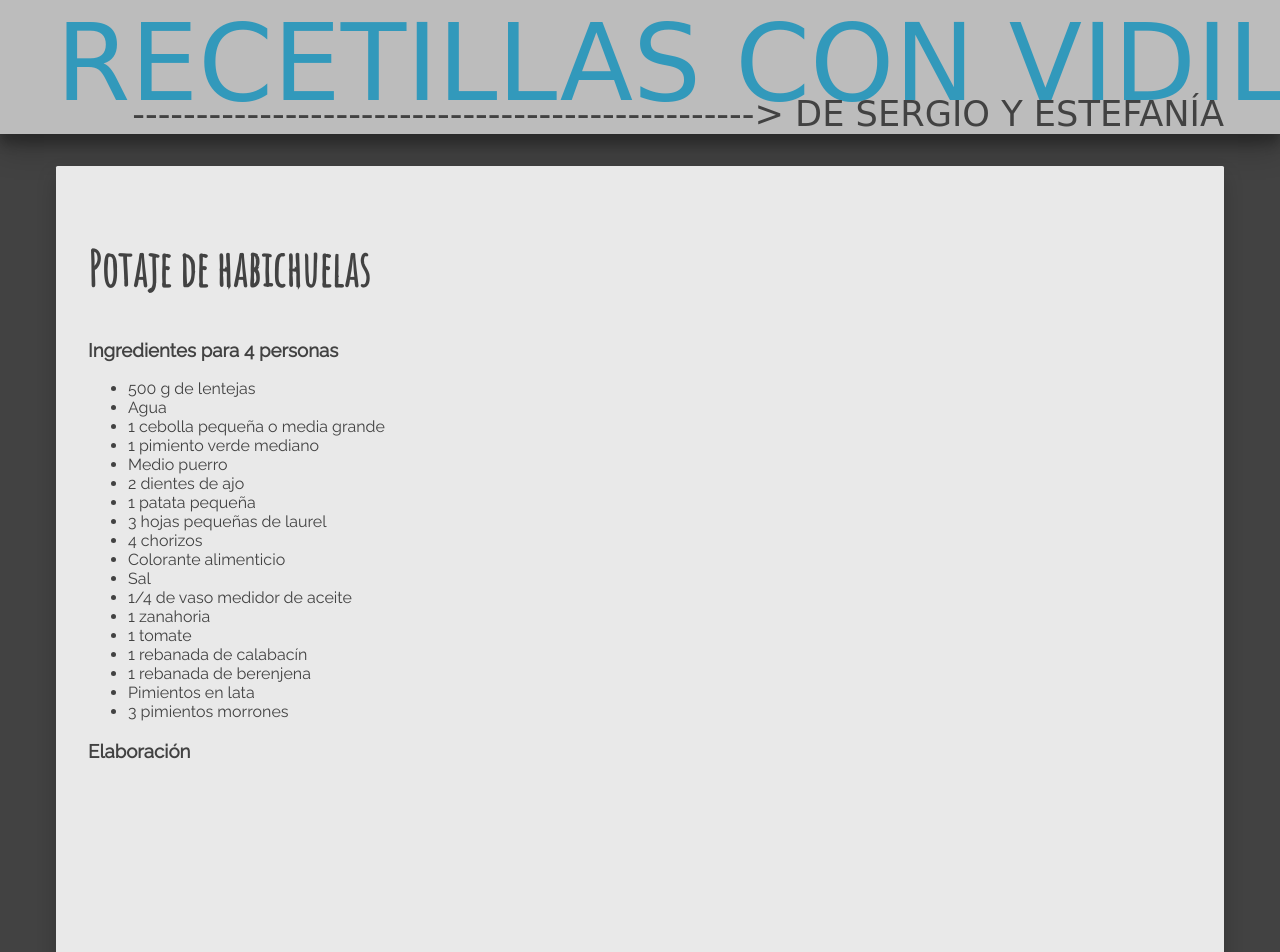
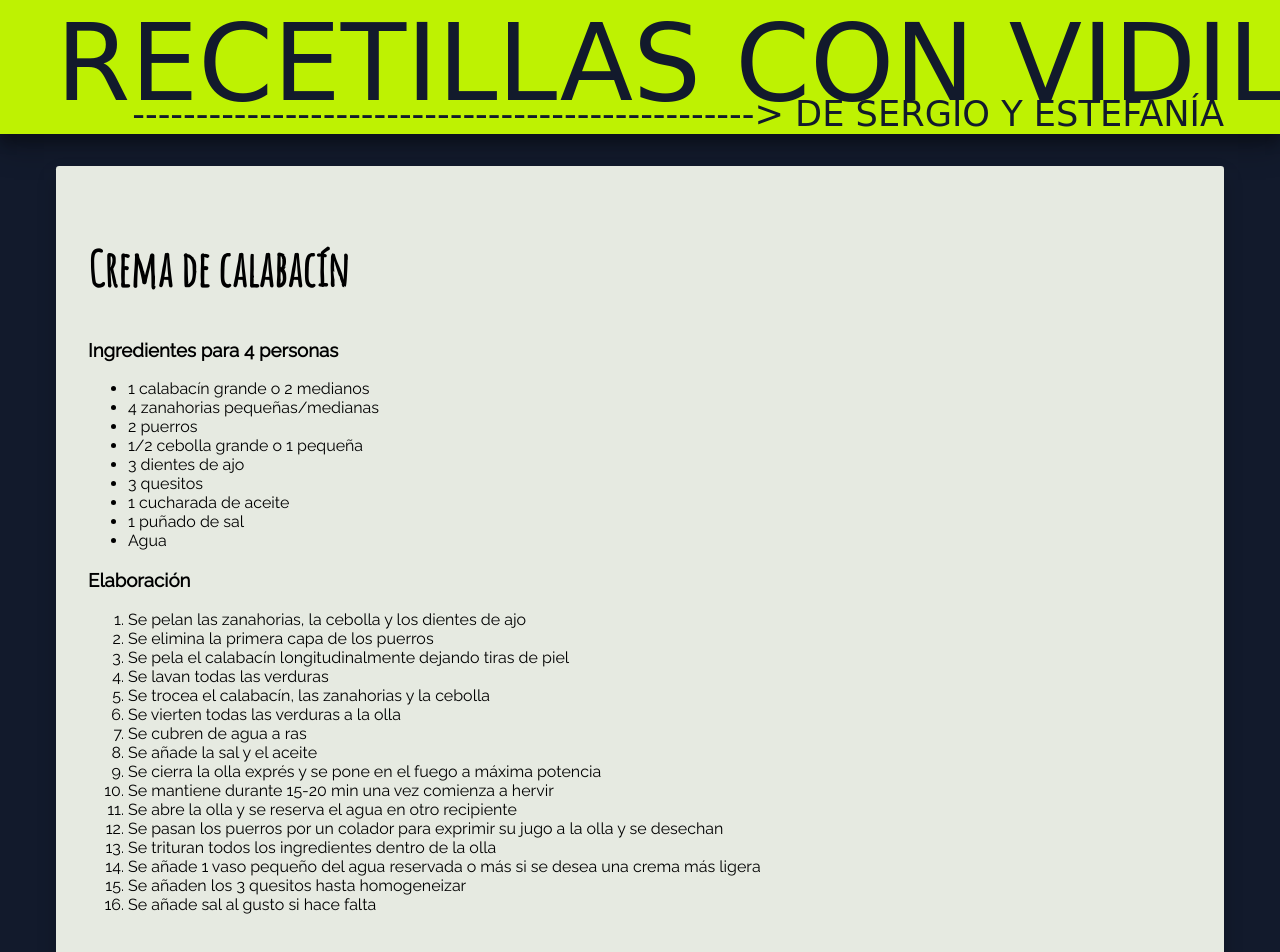
Before and after one commit to sergillana/recetillas-con-vidilla, a plain HTML site: page index.html in a window 1280 px wide. Shown: the top 952 px of the page. Drawn offline with Linux system fonts and the light colour scheme; a web font is replaced by a local one.

Commit message:
Se modifican los colores y se añade la receta de la crema de calabacín

```diff
--- a/index.html
+++ b/index.html
@@ -21,6 +21,46 @@
         </ul>
     </nav>
     <main>
+        <article>
+            <section>
+                <h2>Crema de calabacín</h2>
+            </section>
+            <section>
+                <h3>Ingredientes para 4 personas</h3>
+                <ul>
+                    <li>1 calabacín grande o 2 medianos</li>
+                    <li>4 zanahorias pequeñas/medianas</li>
+                    <li>2 puerros</li>
+                    <li>1/2 cebolla grande o 1 pequeña</li>
+                    <li>3 dientes de ajo</li>
+                    <li>3 quesitos</li>
+                    <li>1 cucharada de aceite</li>
+                    <li>1 puñado de sal</li>
+                    <li>Agua</li>
+                </ul>
+            </section>
+            <section>
+                <h3>Elaboración</h3>
+                <ol>
+                    <li>Se pelan las zanahorias, la cebolla y los dientes de ajo</li>
+                    <li>Se elimina la primera capa de los puerros</li>
+                    <li>Se pela el calabacín longitudinalmente dejando tiras de piel</li>
+                    <li>Se lavan todas las verduras</li>
+                    <li>Se trocea el calabacín, las zanahorias y la cebolla</li>
+                    <li>Se vierten todas las verduras a la olla</li>
+                    <li>Se cubren de agua a ras</li>
+                    <li>Se añade la sal y el aceite</li>
+                    <li>Se cierra la olla exprés y se pone en el fuego a máxima potencia</li>
+                    <li>Se mantiene durante 15-20 min una vez comienza a hervir</li>
+                    <li>Se abre la olla y se reserva el agua en otro recipiente</li>
+                    <li>Se pasan los puerros por un colador para exprimir su jugo a la olla y se desechan</li>
+                    <li>Se trituran todos los ingredientes dentro de la olla</li>
+                    <li>Se añade 1 vaso pequeño del agua reservada o más si se desea una crema más ligera</li>
+                    <li>Se añaden los 3 quesitos hasta homogeneizar</li>
+                    <li>Se añade sal al gusto si hace falta</li>
+                </ol>
+            </section>
+        </article>
         <article>
             <section>
                 <h2>Potaje de habichuelas</h2>
--- a/styles/style.css
+++ b/styles/style.css
@@ -1,13 +1,13 @@
 html {
-    color: rgba(66,66,66,1.0);
-    background-color: rgba(66,66,66,1.0);
+    /*color: rgba(66,66,66,1.0);*/
+    background-color: rgba(18,26,44,1.0);
     font-family: 'Raleway', sans-serif;
 }
 body {
     margin: 0;
 }
 header {
-    background-color: rgba(188,188,188,1.0);
+    background-color: rgba(190,242,2,1.0);
     box-shadow: 0 0.875rem 1.75rem rgba(0,0,0,0.25), 0 0.625rem 0.625rem rgba(0,0,0,0.22);
 }
 header>h1 {
@@ -21,7 +21,7 @@ header>h1>span {
     font-family: 'Cabin Sketch', cursive;
     font-weight: normal;
     text-transform: uppercase;
-    color: rgba(50,153,187,1.0);
+    color: rgba(18,26,44,1.0);
 }
 header>p {
     text-align: right;
@@ -30,6 +30,7 @@ header>p {
     font-family: 'Cabin Sketch', cursive;
     font-size: 2.2rem;
     text-transform: uppercase;
+    color: rgba(18,26,44,1.0);
 }
 nav {
     background-color: rgba(188,188,188,1.0);
@@ -43,17 +44,13 @@ nav>ul {
     list-style-type: none;
     padding: 0;
 }
-/*nav ul li {
-    display: inline-block;
-    width: 19.7%;
-}*/
 main>article {
     margin: 2rem auto;
     padding: 2rem;
     width: 69rem;
     height: calc(73rem * 1.4142);
-    background-color: rgba(233,233,233,1.0);
-    border-radius: 0.1rem;
+    background-color: rgba(230,234,225,1.0);
+    border-radius: 0.2rem;
     box-shadow: 0 0.625rem 1.25rem rgba(0,0,0,0.19), 0 0.375px 0.375px rgba(0,0,0,0.23);
 }
 main>article>section>h2 {
```
